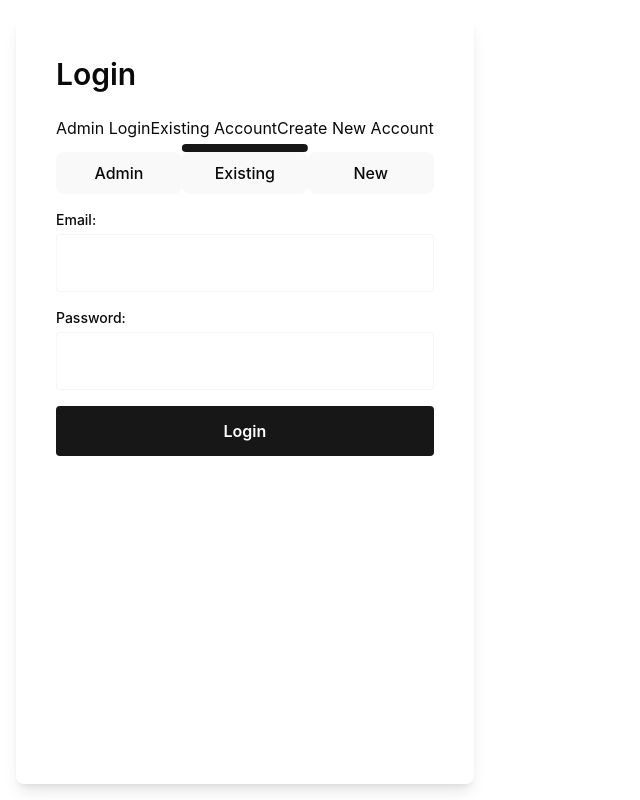
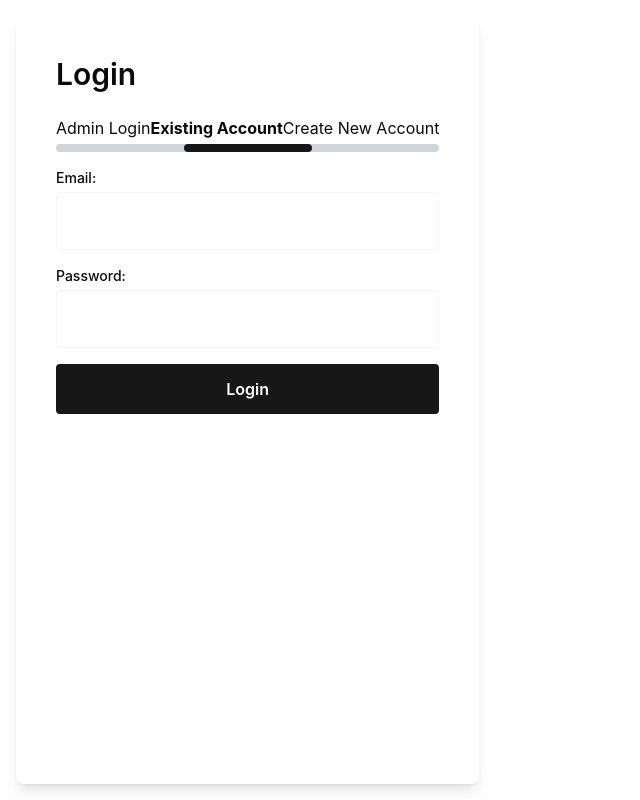
Before and after one commit to ps08022009/student-managment-system, a React (Vite) app: page / in a window 1280 px wide. Shown: the whole page, without its empty margins (0-640 px from the left). Built offline with nearby package versions, Linux system fonts and the light colour scheme.

Commit message:
fix slider

```diff
--- a/src/components/Login.tsx
+++ b/src/components/Login.tsx
@@ -9,7 +9,6 @@ const LoginScreen: React.FC<{ onLogin: () => void }> = ({ onLogin }) => {
   const handleSubmit = (e: React.FormEvent) => {
     e.preventDefault();
 
-    // Example validation logic based on login type
     if (loginType === 'admin' && email === 'admin@example.com' && password === 'adminpassword') {
       setError('');
       onLogin();
@@ -24,8 +23,8 @@ const LoginScreen: React.FC<{ onLogin: () => void }> = ({ onLogin }) => {
     }
   };
 
-  const handleSliderChange = (value: string) => {
-    setLoginType(value as 'admin' | 'existing' | 'new');
+  const handleSliderChange = (value: 'admin' | 'existing' | 'new') => {
+    setLoginType(value);
   };
 
   return (
@@ -35,20 +34,16 @@ const LoginScreen: React.FC<{ onLogin: () => void }> = ({ onLogin }) => {
 
         <div className="relative mb-4">
           <div className="flex justify-between mb-1">
-            <span>Admin Login</span>
-            <span>Existing Account</span>
-            <span>Create New Account</span>
+            <span className={`cursor-pointer ${loginType === 'admin' ? 'font-bold' : ''}`} onClick={() => handleSliderChange('admin')}>Admin Login</span>
+            <span className={`cursor-pointer ${loginType === 'existing' ? 'font-bold' : ''}`} onClick={() => handleSliderChange('existing')}>Existing Account</span>
+            <span className={`cursor-pointer ${loginType === 'new' ? 'font-bold' : ''}`} onClick={() => handleSliderChange('new')}>Create New Account</span>
           </div>
-          <div className="flex">
+          <div className="relative w-full bg-gray-300 rounded h-2">
             <div
-              className={`transition-transform duration-300 ${loginType === 'admin' ? 'translate-x-0' : loginType === 'existing' ? 'translate-x-full' : 'translate-x-2/3'} h-2 bg-primary rounded`}
-              style={{ width: '33.33%' }}
+              className={`absolute h-full bg-primary rounded transition-all duration-300 ease-in-out ${
+                loginType === 'admin' ? 'w-1/3 left-0' : loginType === 'existing' ? 'w-1/3 left-1/3' : 'w-1/3 left-2/3'
+              }`}
             />
-          </div>
-          <div className="flex justify-between">
-            <button onClick={() => handleSliderChange('admin')} className="flex-1 p-2">Admin</button>
-            <button onClick={() => handleSliderChange('existing')} className="flex-1 p-2">Existing</button>
-            <button onClick={() => handleSliderChange('new')} className="flex-1 p-2">New</button>
           </div>
         </div>
 
```
